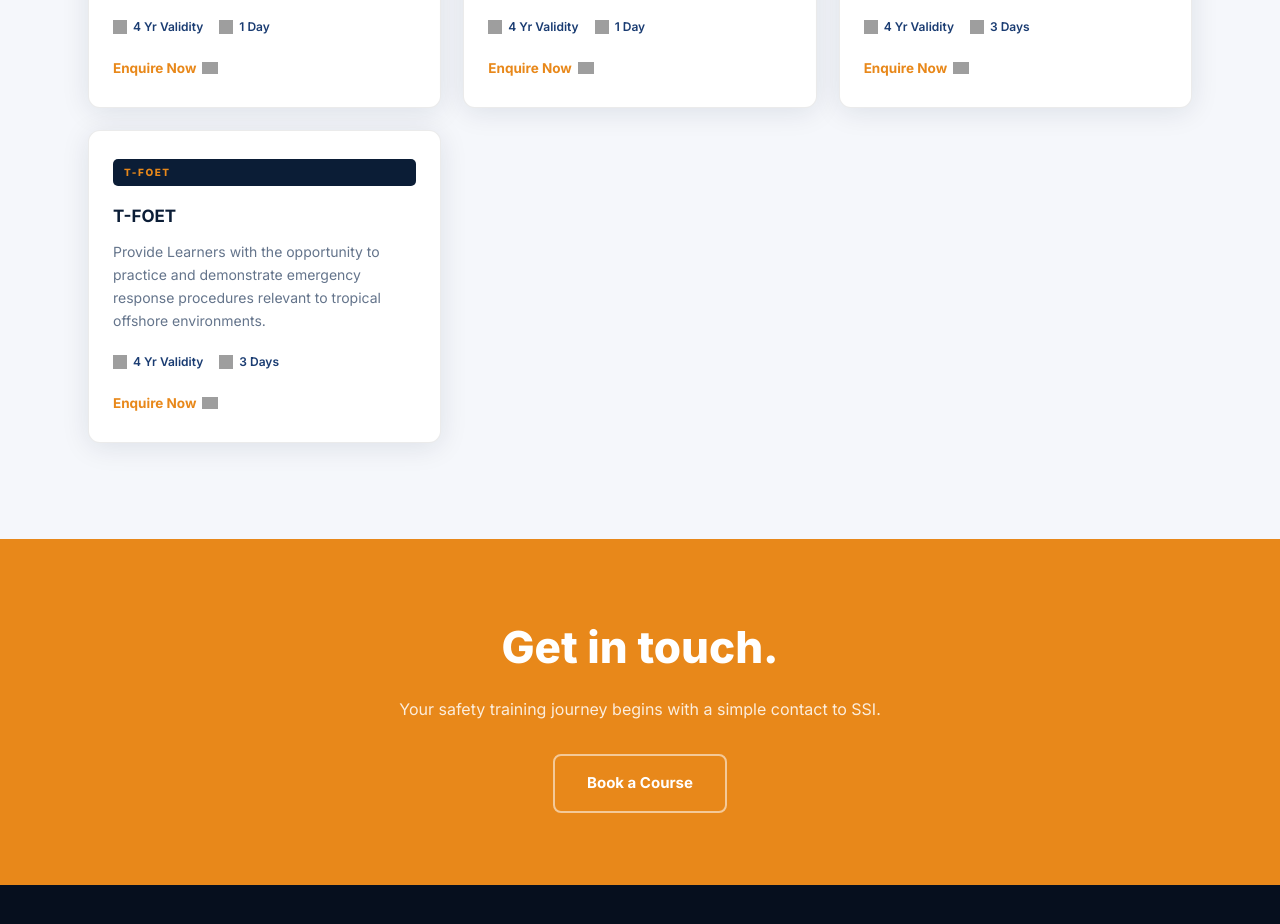
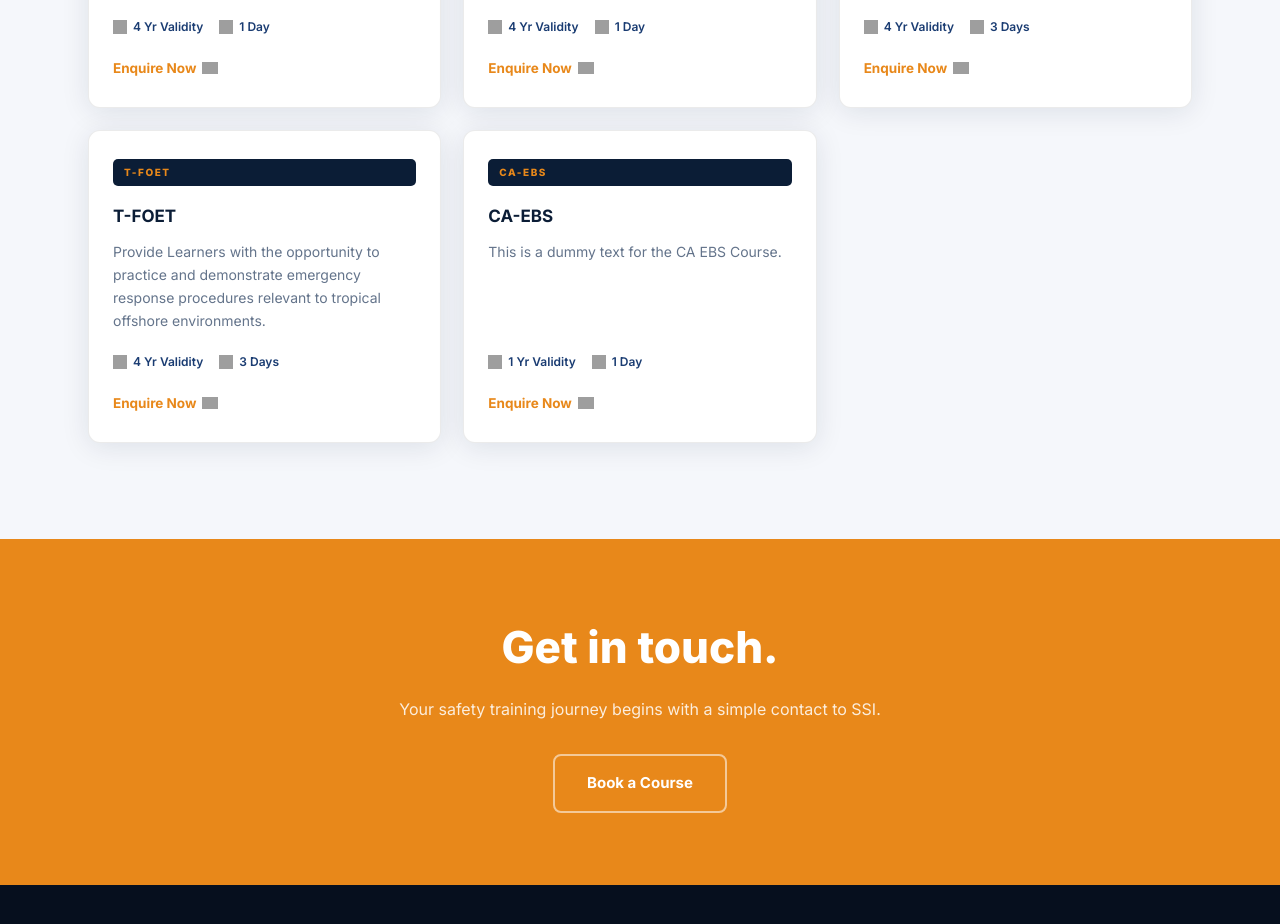
Before and after one commit to devangvshah-eng/ssi-website, a plain HTML site: page training-modules.html in a window 1280 px wide. Shown: the part 1366-2290 px from the top of the page. Drawn offline with Linux system fonts and the light colour scheme; grey boxes are pictures that could not be loaded.

Commit message:
Add CA-EBS course to training modules page

```diff
--- a/training-modules.html
+++ b/training-modules.html
@@ -165,6 +165,17 @@
         <a href="contact.html" class="course-cta">Enquire Now <img src="https://cdn.prod.website-files.com/655dd2126e6ec4705a90588a/6571a6b9a3b2b5f37391e17b_Arrow%20Right.svg" alt="→" /></a>
       </div>
 
+      <div class="course-card fade-in">
+        <span class="course-tag">CA-EBS</span>
+        <h3>CA-EBS</h3>
+        <p>This is a dummy text for the CA EBS Course.</p>
+        <div class="course-meta">
+          <span class="course-meta-item"><img src="https://cdn.prod.website-files.com/655dd2126e6ec4705a90588a/6571a6b9e3c9c62425f43208_Clock.svg" alt="" /> 1 Yr Validity</span>
+          <span class="course-meta-item"><img src="https://cdn.prod.website-files.com/655dd2126e6ec4705a90588a/6571a6b946995ef83f62f697_Calendar.svg" alt="" /> 1 Day</span>
+        </div>
+        <a href="contact.html" class="course-cta">Enquire Now <img src="https://cdn.prod.website-files.com/655dd2126e6ec4705a90588a/6571a6b9a3b2b5f37391e17b_Arrow%20Right.svg" alt="→" /></a>
+      </div>
+
     </div>
   </div>
 </section>
```
